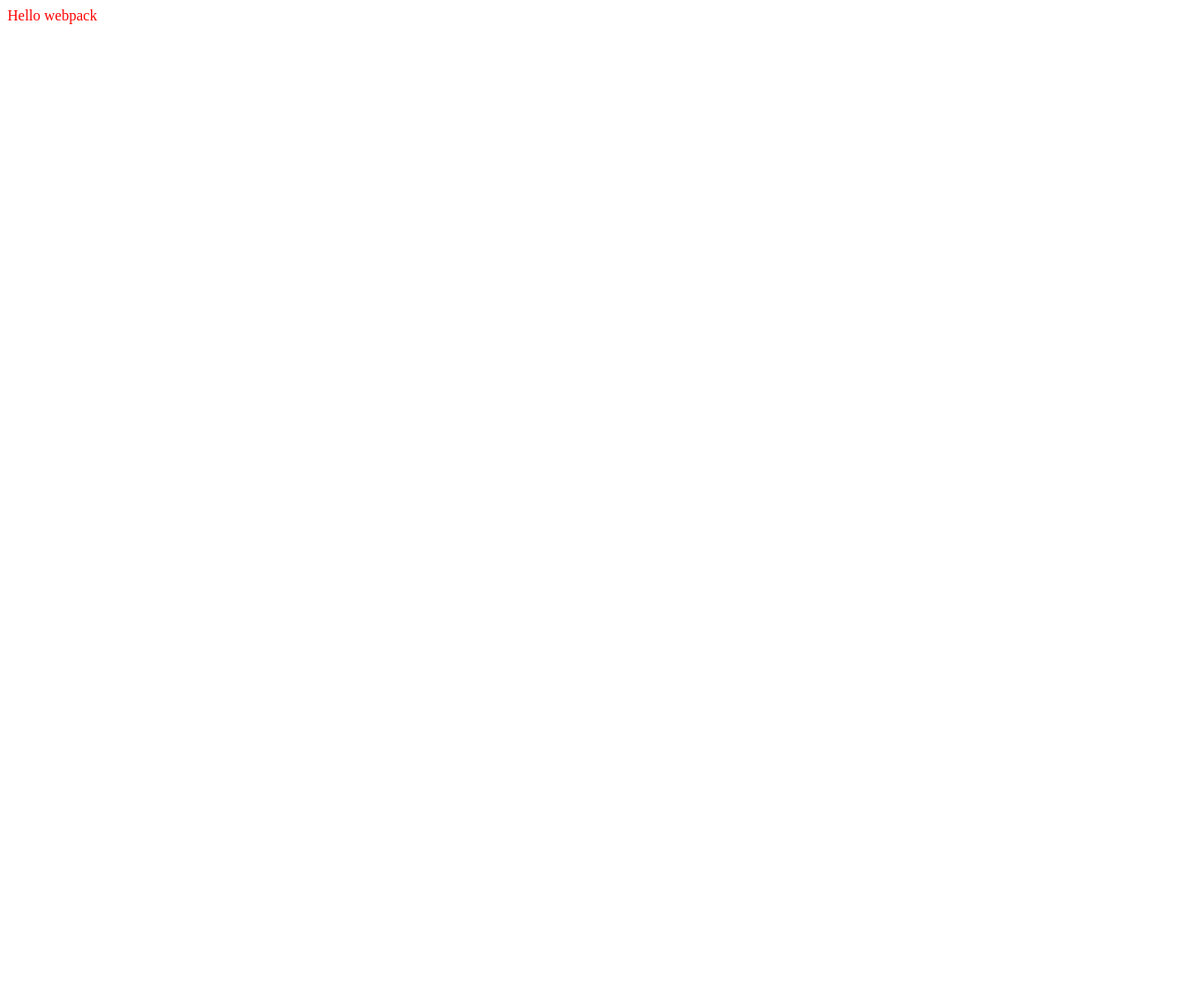
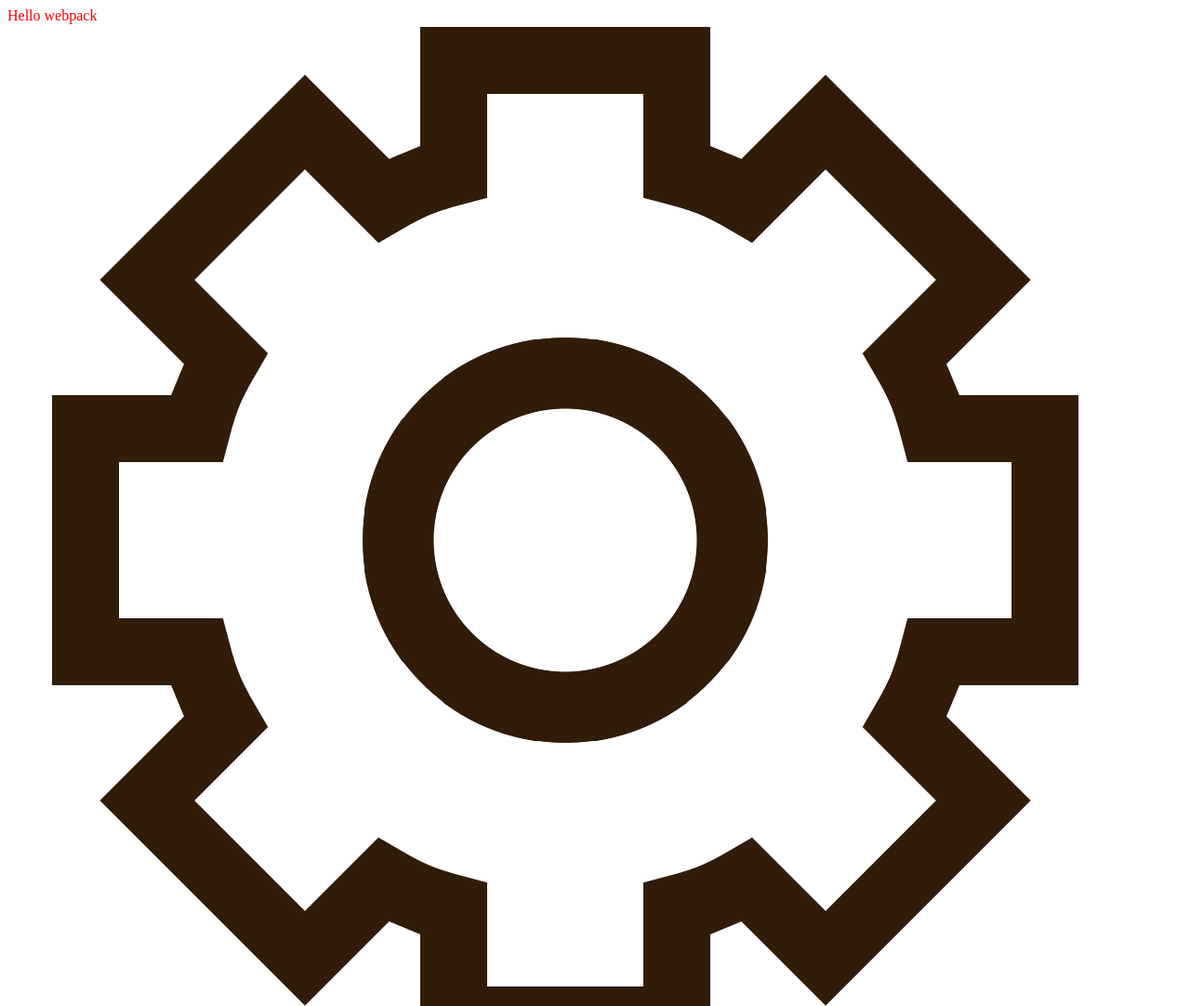
Before and after one commit to ihafkenschiel/webpack-demo, a website built with webpack: page dist/index.html in a window 1280 px wide. Shown: the top 1082 px of the page at 93% size. Before the commit the page ends 800 px from the top, so only its background shows below. Built offline with nearby package versions, Linux system fonts and the light colour scheme.

Commit message:
Loading images with Asset Modules

```diff
--- a/src/index.js
+++ b/src/index.js
@@ -1,5 +1,6 @@
 import _ from 'lodash';
 import './style.css';
+import Icon from './icon.png';
 
 function component() {
     const element = document.createElement('div');
@@ -8,6 +9,11 @@ function component() {
     element.innerHTML = _.join(['Hello', 'webpack'], ' ');
     element.classList.add('hello');
 
+    // Add the image to our existing div
+    const myIcon = new Image();
+    myIcon.src = Icon;
+    element.appendChild(myIcon);
+
     return element;
 }
 
--- a/src/style.css
+++ b/src/style.css
@@ -1,3 +1,4 @@
 .hello {
     color: red;
+    background-color: url('./icon.png');
 }
--- a/webpack.config.js
+++ b/webpack.config.js
@@ -13,6 +13,10 @@ module.exports = {
                 test: /\.css$/i,                        // regex, i=case-insensitive
                 use: ['style-loader', 'css-loader'],    // in order
             },
+            {
+                test: /\.(png|svg|jpg|jpeg|gif)$/i,
+                type: 'asset/resource',
+            },
         ],
     },
 };
```
Also changed, not shown: dist/26883afa61b14c4094dc.png (added), dist/bundle.js, src/icon.png (added).
